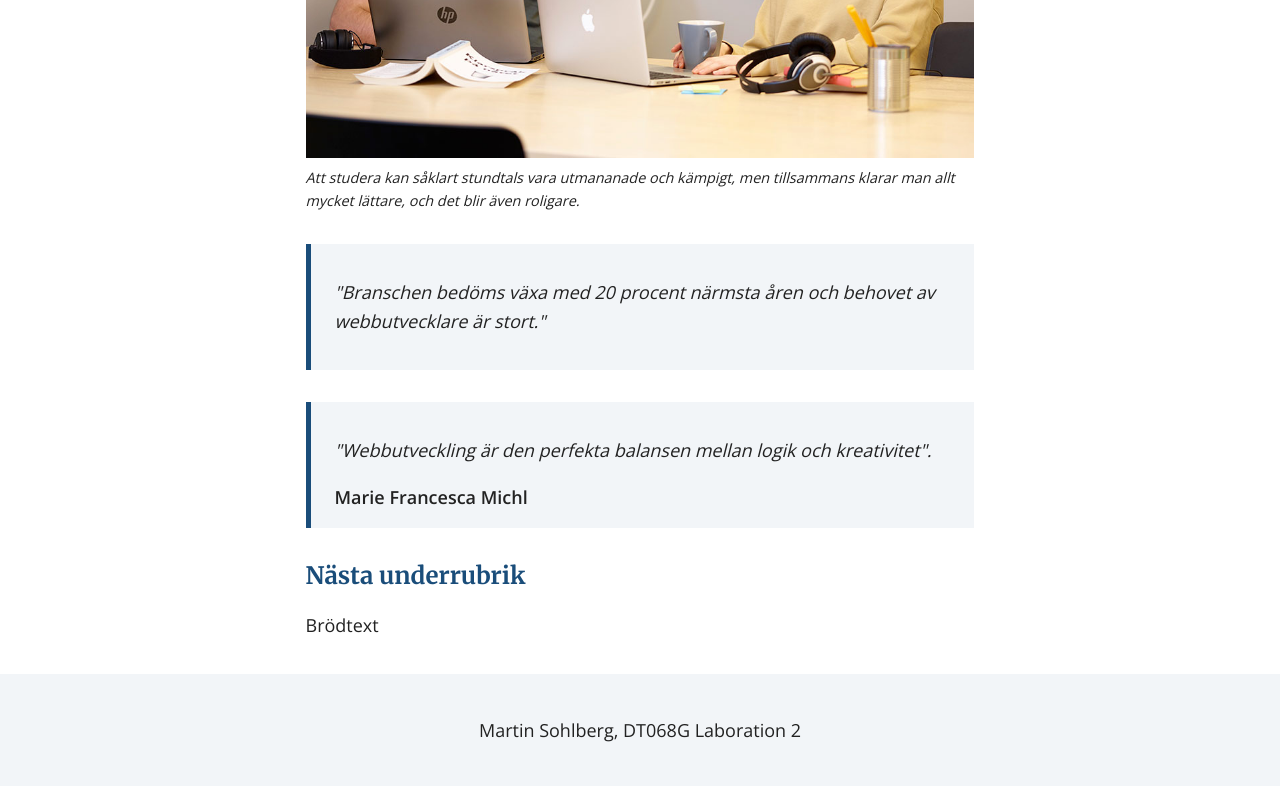
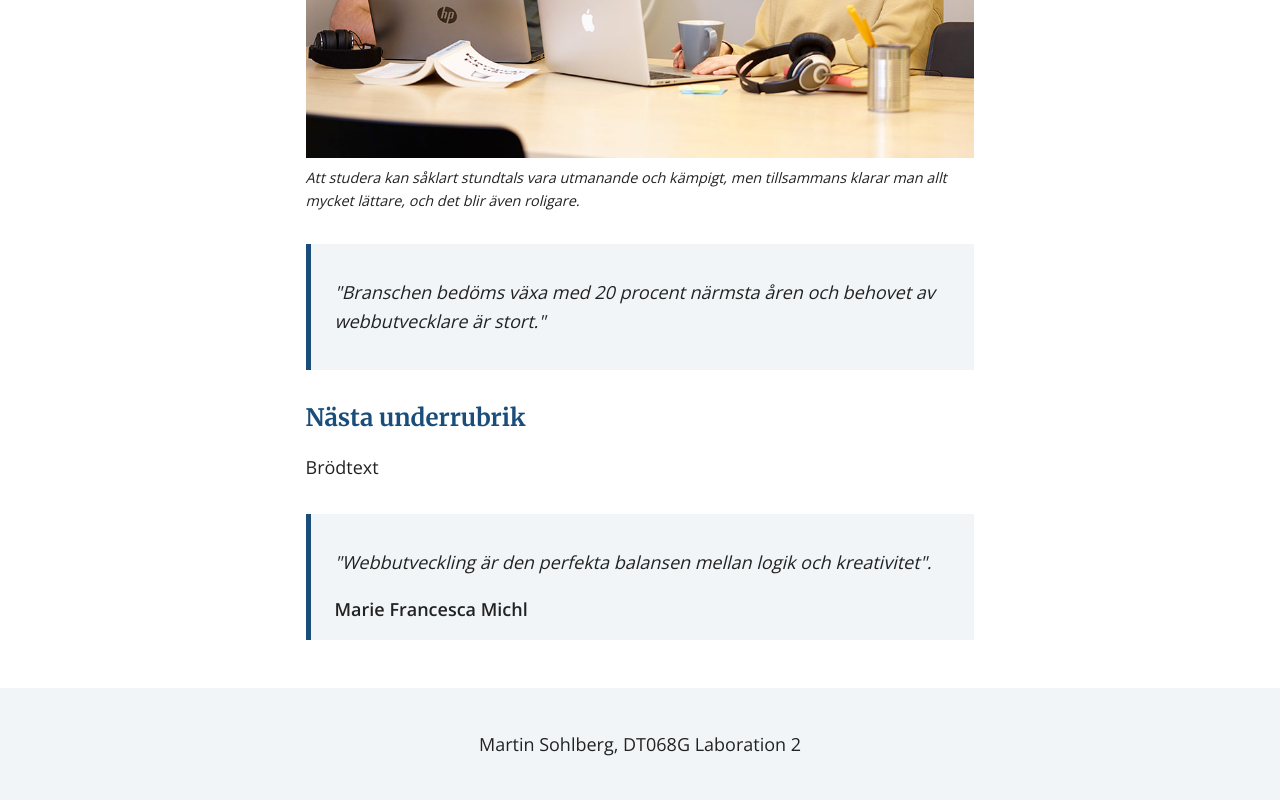
Before and after one commit to illertriller/Lab2DesignTypografi, a plain HTML site: page index.html in a window 1280 px wide. Shown: the part 2522-3322 px from the top of the page. Drawn offline with nearby package versions, Linux system fonts and the light colour scheme.

Commit message:
Lagt till mer text, snyggat till i koden. Lagt till fler rubriker.

```diff
--- a/index.html
+++ b/index.html
@@ -49,19 +49,19 @@
 
             <figure>
                 <img src="images/CF017374.jpg" alt="Två elever sitter tillsammns och skrattar vid ett bord medans de studerar vid deras laptops.">
-                <figcaption>Att studera kan såklart stundtals vara utmananade och kämpigt, men tillsammans klarar man allt mycket lättare, och det blir även roligare.</figcaption>
+                <figcaption>Att studera kan såklart stundtals vara utmanande och kämpigt, men tillsammans klarar man allt mycket lättare, och det blir även roligare.</figcaption>
             </figure>
             <blockquote>
                 <p>"Branschen bedöms växa med 20 procent närmsta åren och behovet av webbutvecklare är stort."</p>
             </blockquote>
 
+            <h2>Nästa underrubrik</h2>
+            <p>Brödtext</p>
+
             <blockquote>
                 <p>"Webbutveckling är den perfekta balansen mellan logik och kreativitet".</p>
                 <cite>Marie Francesca Michl</cite>
             </blockquote>
-
-            <h2>Nästa underrubrik</h2>
-            <p>Brödtext</p>
         </article>
     </main>
 
```
